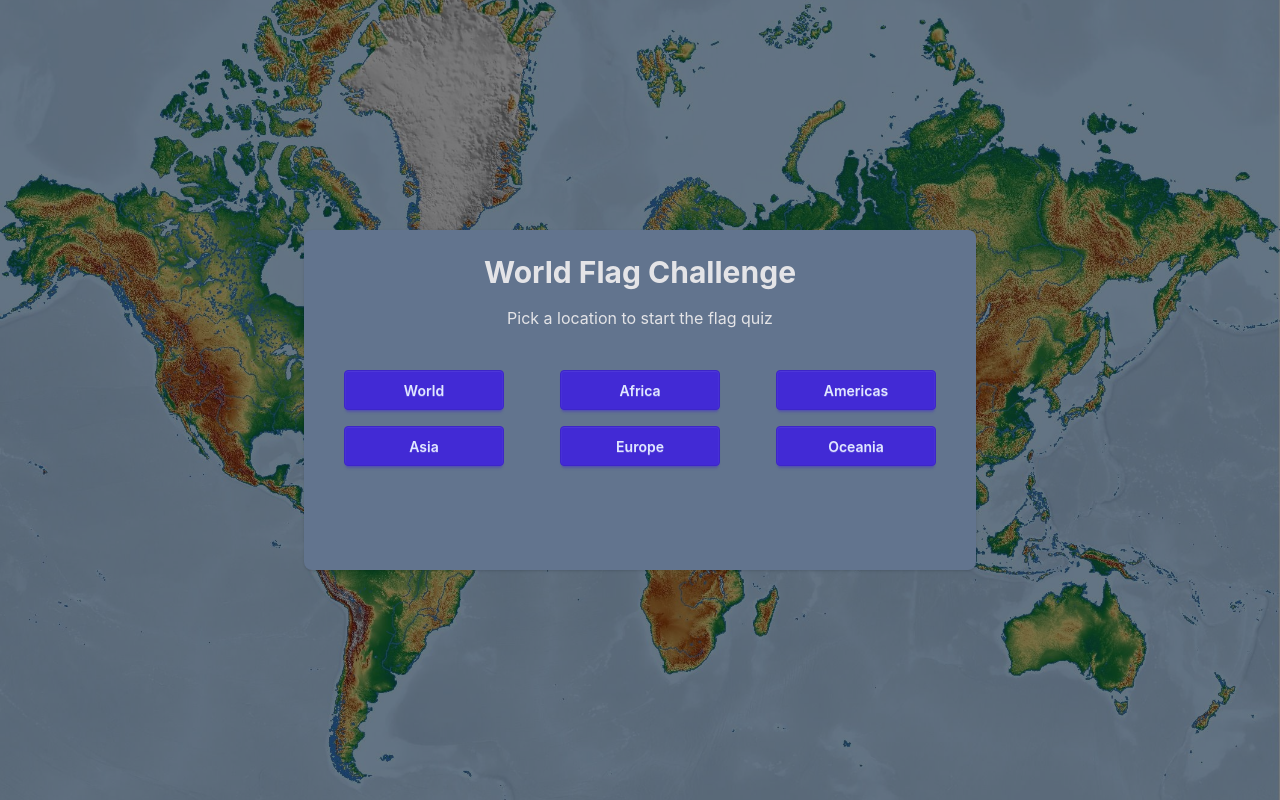
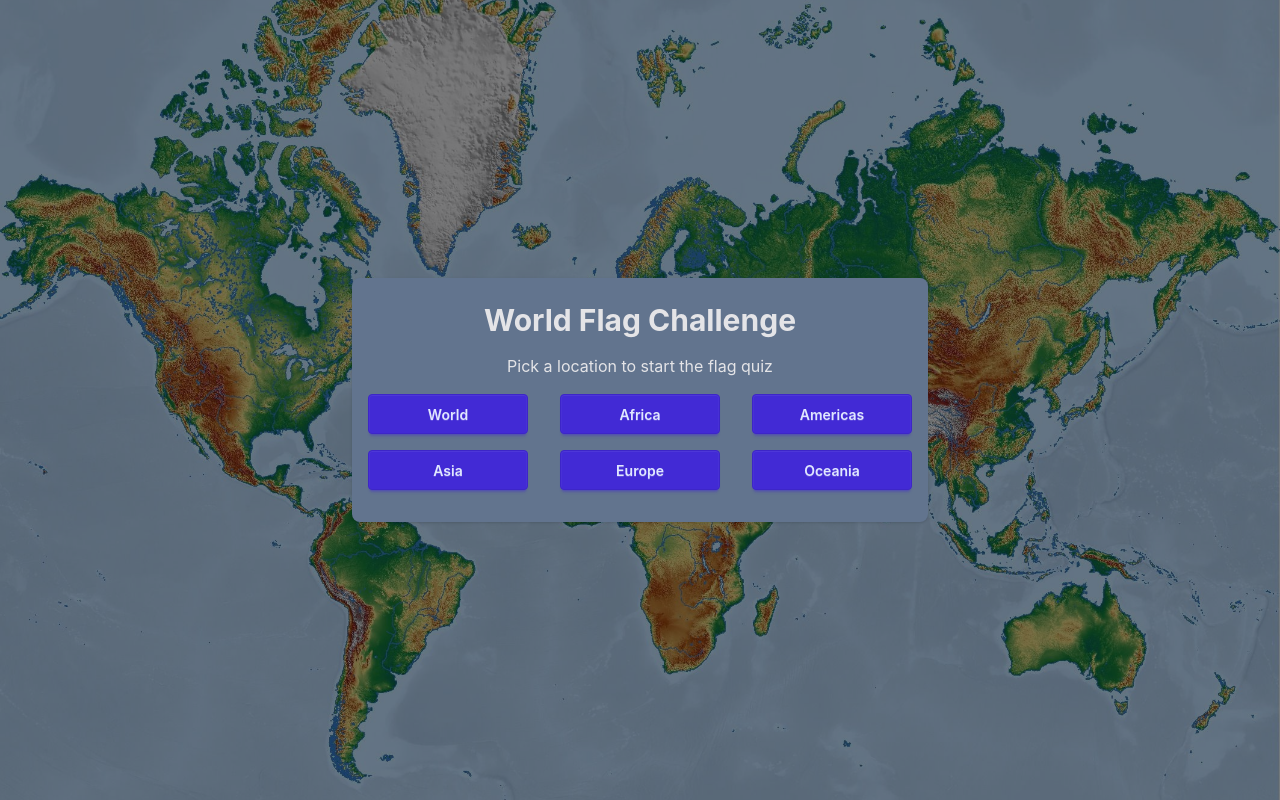
Before and after one commit to AndyMLearmouth92/country-flag-quiz, an Angular app: page / in a window 1280 px wide. Built offline with nearby package versions, Linux system fonts and the light colour scheme.

Commit message:
Tidied up the welcome component.

```diff
--- a/src/app/components/welcome/welcome.html
+++ b/src/app/components/welcome/welcome.html
@@ -1,15 +1,11 @@
-<div class="card bg-base-100 shadow-sm flex place-content-center bg-slate-500 w-2xl">
+<div class="card bg-base-100 shadow-sm flex place-content-center bg-slate-500 w-xl p10">
   <app-heading />
   <h2>Pick a location to start the flag quiz</h2>
-  <ul class="flex justify-between flex-wrap p-10">
+  <ul class="flex justify-between flex-wrap p-4">
     @for (region of quizRegions; track region) {
       <li class="mb-4">
         <app-button [content]="region" (buttonClicked)="selectContinent(region)" />
       </li>
     }
   </ul>
-  <div class="flex justify-center"></div>
-  <div class="card-body">
-    <div class="flex flex-row items-end gap-0"></div>
-  </div>
 </div>
```
